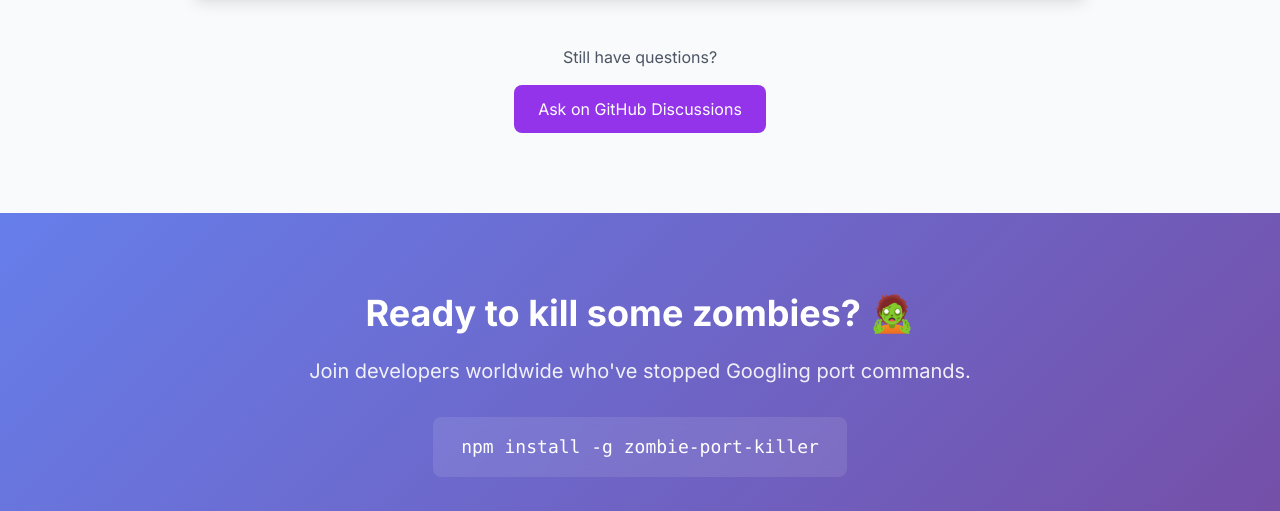
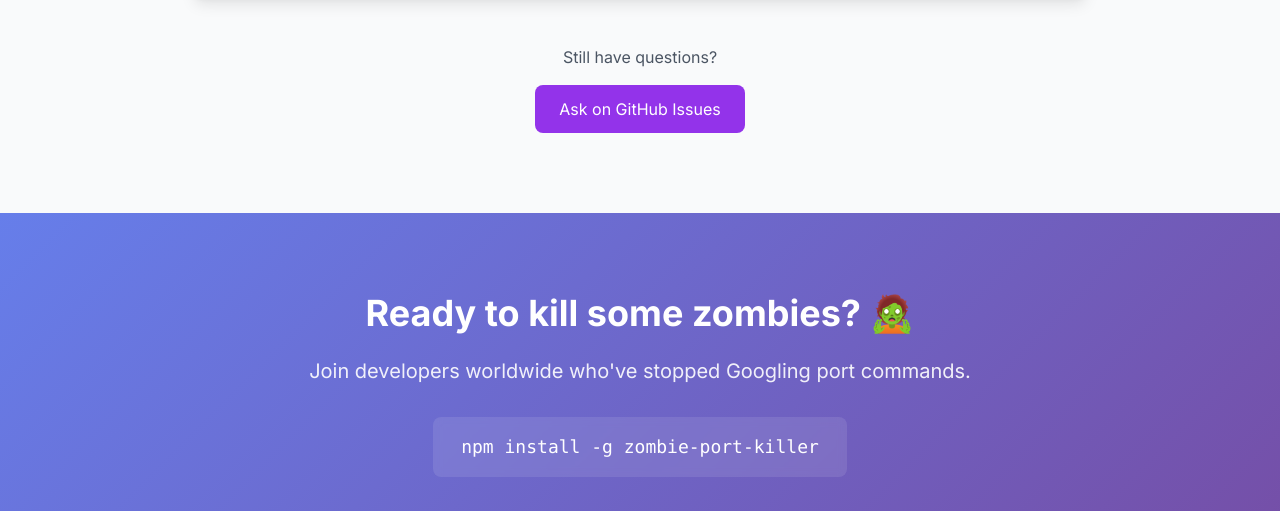
Before and after one commit to adeyomilawal/zombie-port-killer, a website: page docs/index.html in a window 1280 px wide. Shown: the part 5554-6065 px from the top of the page. Drawn offline with nearby package versions, Linux system fonts and the light colour scheme.

Commit message:
Fix FAQ CTA: Change Discussions to Issues link
- GitHub Discussions not enabled yet
- Issues is already active and ready for questions
- Users can now actually ask questions via the link

```diff
--- a/docs/index.html
+++ b/docs/index.html
@@ -708,9 +708,9 @@
             <!-- CTA in FAQ -->
             <div class="text-center mt-12">
                 <p class="text-gray-600 mb-4">Still have questions?</p>
-                <a href="https://github.com/adeyomilawal/zombie-port-killer/discussions"
+                <a href="https://github.com/adeyomilawal/zombie-port-killer/issues"
                    class="inline-block bg-purple-600 text-white px-6 py-3 rounded-lg hover:bg-purple-700 transition">
-                    Ask on GitHub Discussions
+                    Ask on GitHub Issues
                 </a>
             </div>
         </div>
```
